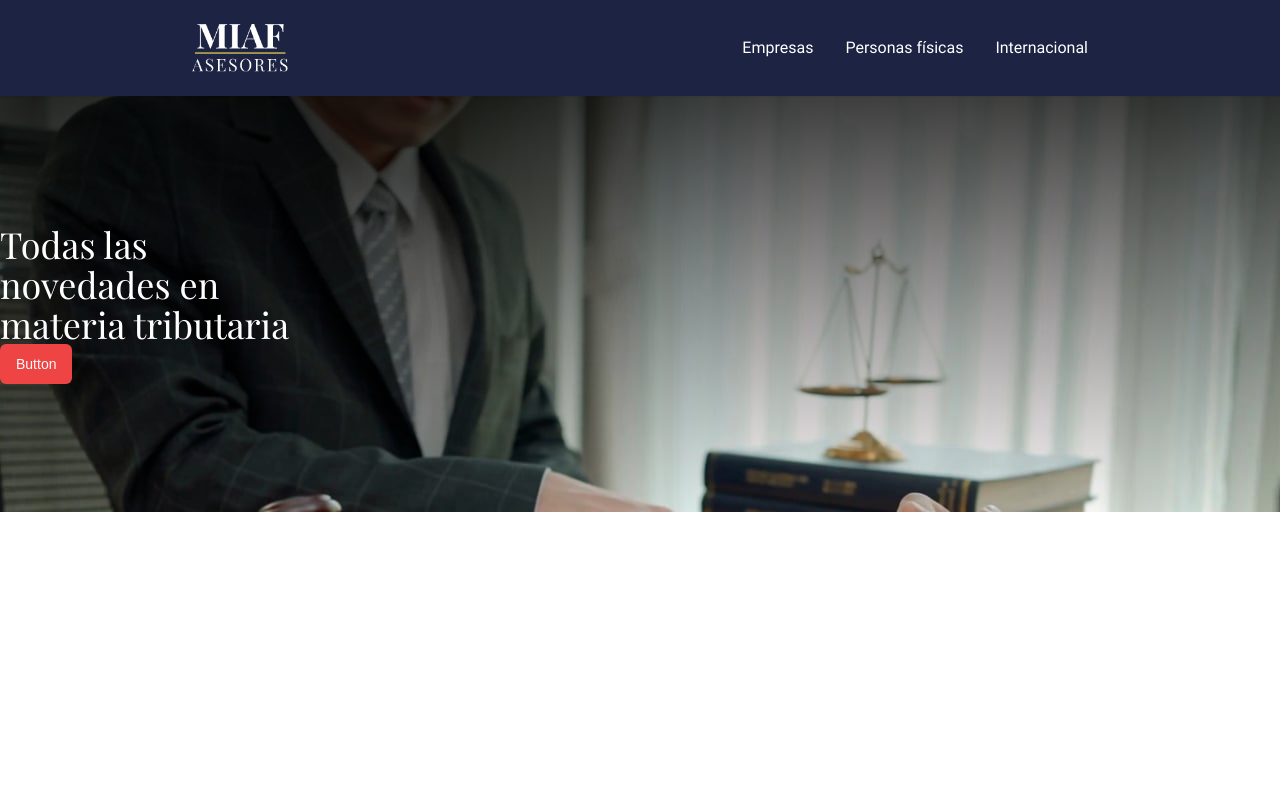
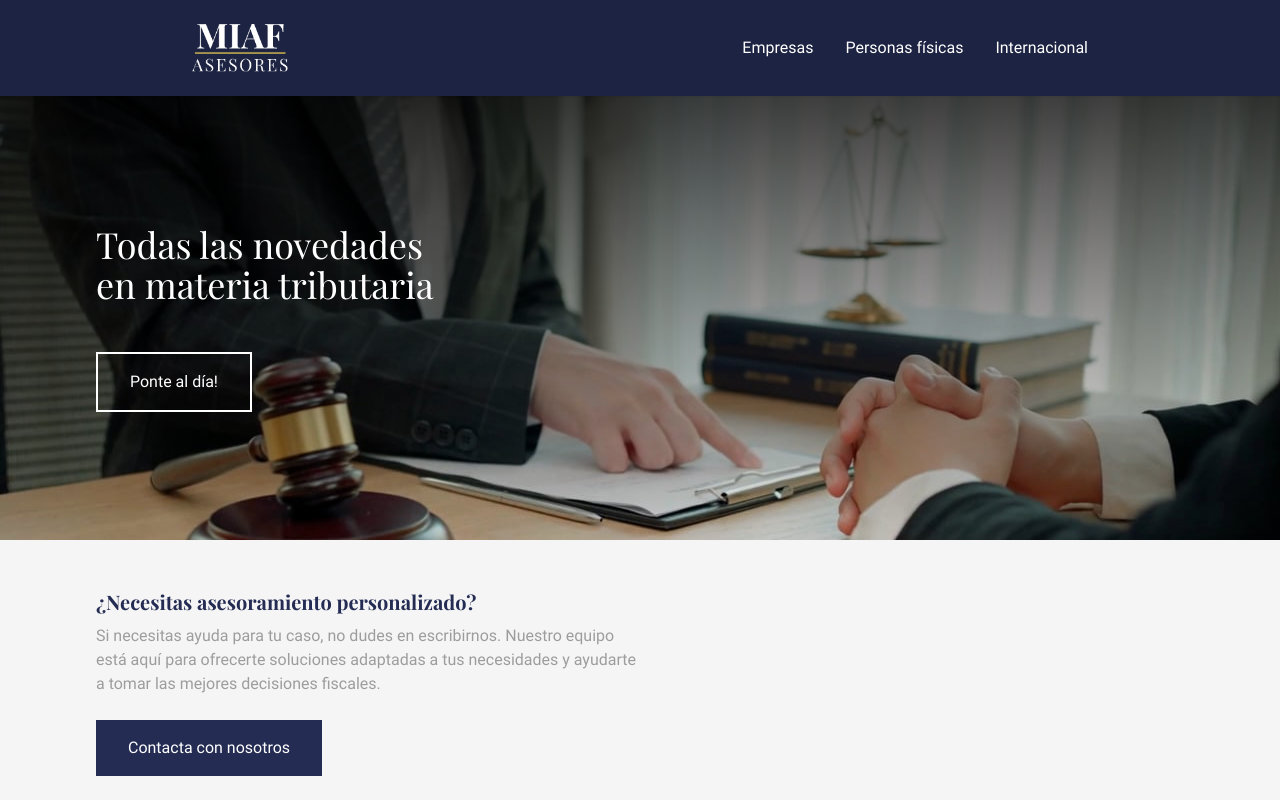
Before and after one commit to JavIregui/miaf-asesores, a Next.js app: page / in a window 1280 px wide. Shown: the top 800 px of the page. Built offline with nearby package versions, Linux system fonts and the light colour scheme.

Commit message:
Creating Hero Section

```diff
--- a/app/(user)/(index)/page.tsx
+++ b/app/(user)/(index)/page.tsx
@@ -4,14 +4,30 @@ export default function Home() {
   return (
     <div className="pb-96">
 
-      <section className="bg-[url('/indexBg.jpg')]">
-        <div className="bg-gradient-to-b from-[#000000bf] to-transparent py-32">
-          <h2 className="font-playfair font-normal text-4xl text-white w-3/12">
+      <section className="bg-[url('/indexBg.jpg')] bg-center bg-cover">
+        <div className="bg-gradient-to-b from-[#000000bf] to-transparent flex flex-col space-y-12 py-32 px-12 md:px-10 lg:px-16 xl:px-24 2xl:px-28">
+
+          <h2 className="font-playfair font-normal text-4xl text-white w-full md:w-3/5 lg:w-1/2 xl:w-4/12">
             Todas las novedades en materia tributaria
           </h2>
 
-          <Button variant="destructive">Button</Button>
+          <Button variant="miafSecondary">Ponte al día!</Button>
         </div>
+      </section>
+
+      <section className="bg-miaf-gray-100 flex flex-col space-y-6 py-12 px-12 md:px-10 lg:px-16 xl:px-24 2xl:px-28">
+        <div className="flex flex-col space-y-2 w-full md:w-4/5 lg:w-3/5 xl:w-1/2">
+          <h3 className="text-miaf-blue-200 text-xl font-playfair font-bold">
+            ¿Necesitas asesoramiento personalizado?
+          </h3>
+          <p className="text-miaf-gray-200 text-base font-roboto font-normal">
+            Si necesitas ayuda para tu caso, no dudes en escribirnos.
+            Nuestro equipo está aquí para ofrecerte soluciones adaptadas
+            a tus necesidades y ayudarte a tomar las mejores decisiones fiscales.
+          </p>
+        </div>
+
+        <Button variant="miaf">Contacta con nosotros</Button>
       </section>
 
     </div>
--- a/components/ui/button.tsx
+++ b/components/ui/button.tsx
@@ -18,17 +18,20 @@ const buttonVariants = cva(
           "bg-secondary text-secondary-foreground hover:bg-secondary/80",
         ghost: "hover:bg-accent hover:text-accent-foreground",
         link: "text-primary underline-offset-4 hover:underline",
+        miaf: "bg-miaf-blue-200 text-white font-roboto font-normal text-base px-8 py-4 hover:bg-miaf-blue-100 focus:bg-miaf-blue-100 active:bg-miaf-blue-300",
+        miafSecondary: "border-white border-2 text-white font-roboto font-normal text-base px-8 py-4 hover:bg-white/10 focus:bg-white/10 active:bg-white/20",
       },
       size: {
         default: "h-10 px-4 py-2",
         sm: "h-9 rounded-md px-3",
         lg: "h-11 rounded-md px-8",
         icon: "h-10 w-10",
+        miaf: "h-auto w-min rounded-none",
       },
     },
     defaultVariants: {
-      variant: "default",
-      size: "default",
+      variant: "miaf",
+      size: "miaf",
     },
   }
 )
--- a/tailwind.config.ts
+++ b/tailwind.config.ts
@@ -58,7 +58,7 @@ const config: Config = {
 				blue: {
 					'300': '#1D2342',
 					'200': '#242C53',
-					'100': '#3A4164'
+					'100': '#2F375C'
 				},
 				gold: {
 					'200': '#B3A04F',
```
